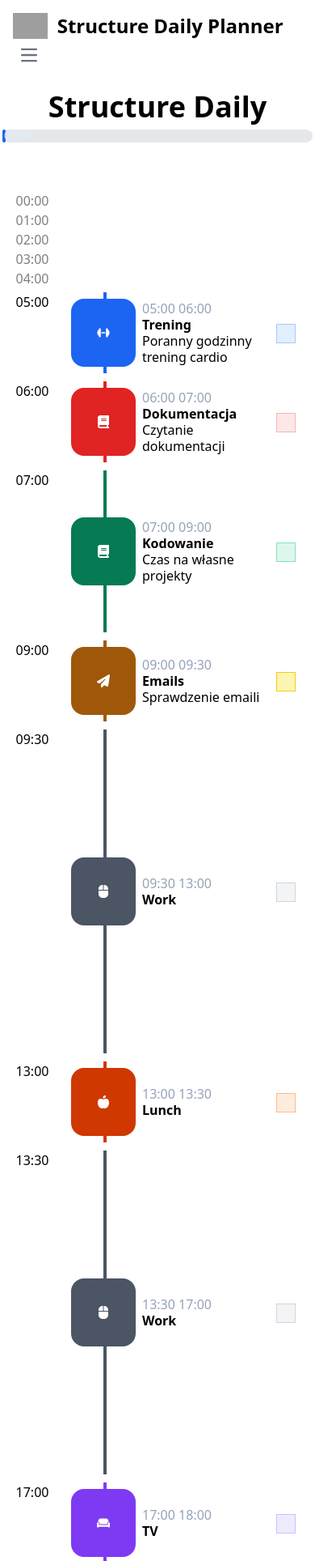
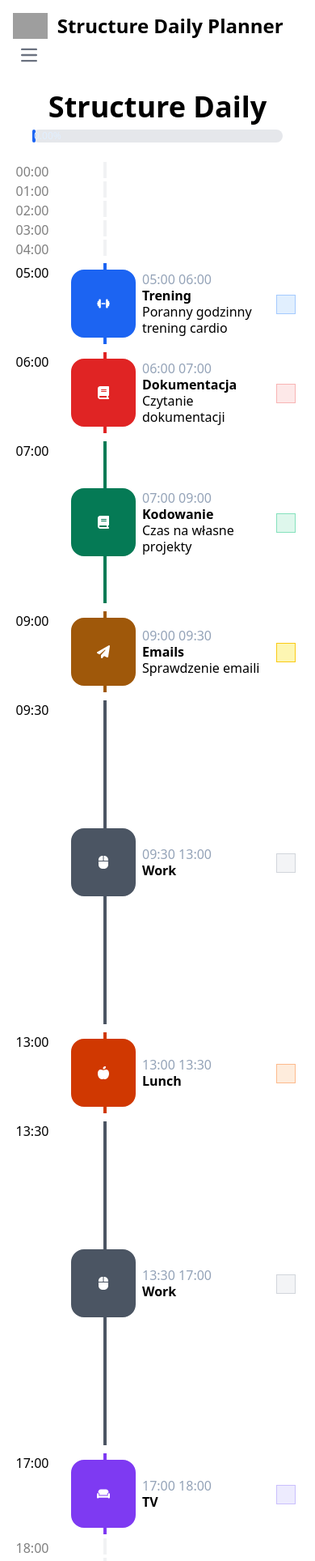
Before and after one commit to karolkawski/Structure-planner, a React app: page / in a window 390 px wide. Shown: the top 1928 px of the page at 81% size. Built offline with nearby package versions, Linux system fonts and the light colour scheme; grey boxes are pictures that could not be loaded.

Commit message:
[update] style fix, refact

```diff
--- a/src/App.tsx
+++ b/src/App.tsx
@@ -1,4 +1,4 @@
-import { useEffect } from 'react';
+import React, { useEffect } from 'react';
 import { BrowserRouter as Router } from 'react-router-dom';
 import Navigation from './components/UI/Navigation/Navigation';
 import Routing from './Routing/Routing';
@@ -9,7 +9,7 @@ import {
   fetchDataError,
 } from './store/actions/dataActions';
 import { data as assetsData } from './assets/data';
-import { State } from './store/reducers/dataReducer';
+import { State } from './store/State.d';
 
 const App = () => {
   const dispatch = useDispatch();
--- a/src/components/Forms/TaskForm.tsx
+++ b/src/components/Forms/TaskForm.tsx
@@ -11,7 +11,7 @@ import {
   tagsSelect,
 } from '../Modal/modalFormValues';
 import { colorVariants, priorityVariations } from '../Table/stylesVariations';
-import { useState } from 'react';
+import React, { useState } from 'react';
 import { convertStringToEpoch, isTimeInRange } from '../../utils/Date';
 import { TaskType } from '../../types/Task.d';
 import { useNavigate } from 'react-router-dom';
@@ -25,7 +25,6 @@ import { v4 as uuidv4 } from 'uuid';
 import { taskSchema } from '../../Validations/TaskValidation';
 import { useSelector } from 'react-redux';
 import { State } from '../../store/State.d';
-import React from 'react';
 
 const fixedDate = '26-01-2024';
 
@@ -407,6 +406,15 @@ const TaskForm: React.FC<TaskFormProps> = ({
         {errorMessage ? <>{errorMessage}</> : <></>}
       </p>
       <div className="flex w-full justify-end pt-10">
+        <Button
+          className="mr-2"
+          color=""
+          onClick={() => {
+            navigate('/tasks');
+          }}
+        >
+          Cancel
+        </Button>
         {handleAddTask ? (
           <Button
             onClick={async () => {
@@ -452,17 +460,6 @@ const TaskForm: React.FC<TaskFormProps> = ({
           <></>
         )}
 
-        <div className="flex">
-          <Button
-            className="mr-2"
-            color="light"
-            onClick={() => {
-              navigate('/tasks');
-            }}
-          >
-            Cancel
-          </Button>
-
         {handleUpdateTask ? (
           <Button
             className="mr-2"
@@ -486,10 +483,7 @@ const TaskForm: React.FC<TaskFormProps> = ({
                   id: selectedId as string,
                   name: selectedName,
                   description: selectedDescription,
-                    startTime: convertStringToEpoch(
-                      fixedDate,
-                      selectedStartTime
-                    ),
+                  startTime: convertStringToEpoch(fixedDate, selectedStartTime),
                   endTime: convertStringToEpoch(fixedDate, selectedEndTime),
                   category: selectedCategory,
                   color: selectedColor as Color,
@@ -530,7 +524,6 @@ const TaskForm: React.FC<TaskFormProps> = ({
         )}
       </div>
     </div>
-    </div>
   );
 };
 
--- /dev/null
+++ b/src/components/UI/Progress/Progress.tsx
@@ -0,0 +1,17 @@
+import React from 'react';
+
+const Progress = ({ progress }) => {
+  return (
+    <div className="m-auto bg-gray-200 rounded-full dark:bg-gray-700 md:w-96">
+      <div
+        className="bg-blue-600 text-xs font-medium text-blue-100 text-center p-0.5 leading-none rounded-full"
+        style={{ width: progress }}
+      >
+        {' '}
+        {progress}
+      </div>
+    </div>
+  );
+};
+
+export default Progress;
--- a/src/pages/Structure/Structure.tsx
+++ b/src/pages/Structure/Structure.tsx
@@ -1,4 +1,4 @@
-import { FC, useEffect, useState } from 'react';
+import React, { FC, useEffect, useState } from 'react';
 import Task from '../../components/Task/Task';
 import { TaskType } from '../../types/Task.d';
 import { formatDate, getDateComponentsFromEpoch } from '../../utils/Date';
@@ -9,12 +9,13 @@ import { useSelector, useDispatch } from 'react-redux';
 import { updateData } from '../../store/actions/dataActions';
 import { State } from '../../store/reducers/dataReducer';
 import MotionWrapper from '../../Layout/MotionWrapper';
+import Progress from '../../components/UI/Progress/Progress';
 
 const generateAllHoursInDay = (from = 0, to = 24) => {
   const hours = [];
 
   for (let hour = from; hour < to; hour++) {
-    const formattedHour = hour.toString().padStart(2, '0');
+    const formattedHour: string = hour.toString().padStart(2, '0');
     hours.push(`${formattedHour}:00`);
   }
 
@@ -68,20 +69,12 @@ const Structure: FC = () => {
   return (
     <MotionWrapper>
       <div className="text-center">
-        <header className="w-full">
+        <header className="w-full px-10">
           <h1 className="text-4xl font-bold my-2">Structure Daily</h1>
-          <div className="m-auto w-96 bg-gray-200 rounded-full dark:bg-gray-700">
-            <div
-              className="bg-blue-600 text-xs font-medium text-blue-100 text-center p-0.5 leading-none rounded-full"
-              style={{ width: progress }}
-            >
-              {' '}
-              {progress}
-            </div>
-          </div>
+          <Progress progress={progress} />
         </header>
-        <div className="container m-auto py-10 ">
-          <div className="Calendar mt-5">
+        <div className="container m-auto py-1 ">
+          <div className="Calendar my-5">
             {data.map((task: TaskType, index: number) => {
               const prevTask = data[index - 1] as TaskType | undefined;
               const nextTask = data[index + 1] as TaskType | undefined;
@@ -101,7 +94,10 @@ const Structure: FC = () => {
               return (
                 <div key={task.id} className="flex flex-col">
                   {hoursBefore.map((hour) => (
-                    <div className="w-20 opacity-50" key={hour}>
+                    <div className="w-20 opacity-50 relative" key={hour}>
+                      <div
+                        className={`left-32 w-1  h-5 -z-50 absolute bg-gray-200`}
+                      ></div>
                       {hour}
                     </div>
                   ))}
@@ -142,7 +138,10 @@ const Structure: FC = () => {
                     </motion.div>
                   </AnimatePresence>
                   {hoursAfter.map((hour) => (
-                    <div className="w-20 opacity-50" key={hour}>
+                    <div className="w-20 opacity-50 relative" key={hour}>
+                      <div
+                        className={`left-32 w-1  h-5 -z-50 absolute bg-gray-200`}
+                      ></div>
                       {hour}
                     </div>
                   ))}
--- a/src/pages/Task/EditTask.tsx
+++ b/src/pages/Task/EditTask.tsx
@@ -7,6 +7,7 @@ import { updateData, removeData } from '../../store/actions/dataActions';
 import { v4 as uuidv4 } from 'uuid';
 import { State } from '../../store/State.d';
 import MotionWrapper from '../../Layout/MotionWrapper';
+import React from 'react';
 
 const EditTask = () => {
   const dispatch = useDispatch();
@@ -28,10 +29,12 @@ const EditTask = () => {
 
   const handleRemoveTask = (id: string) => {
     dispatch(removeData(id));
+    console.log('remove task');
   };
 
   const handleUpdateTask = (task: TaskType) => {
     dispatch(updateData(task));
+    console.log('update task');
   };
 
   return (
```
Lines whose indentation alone changed are shown as unchanged.
